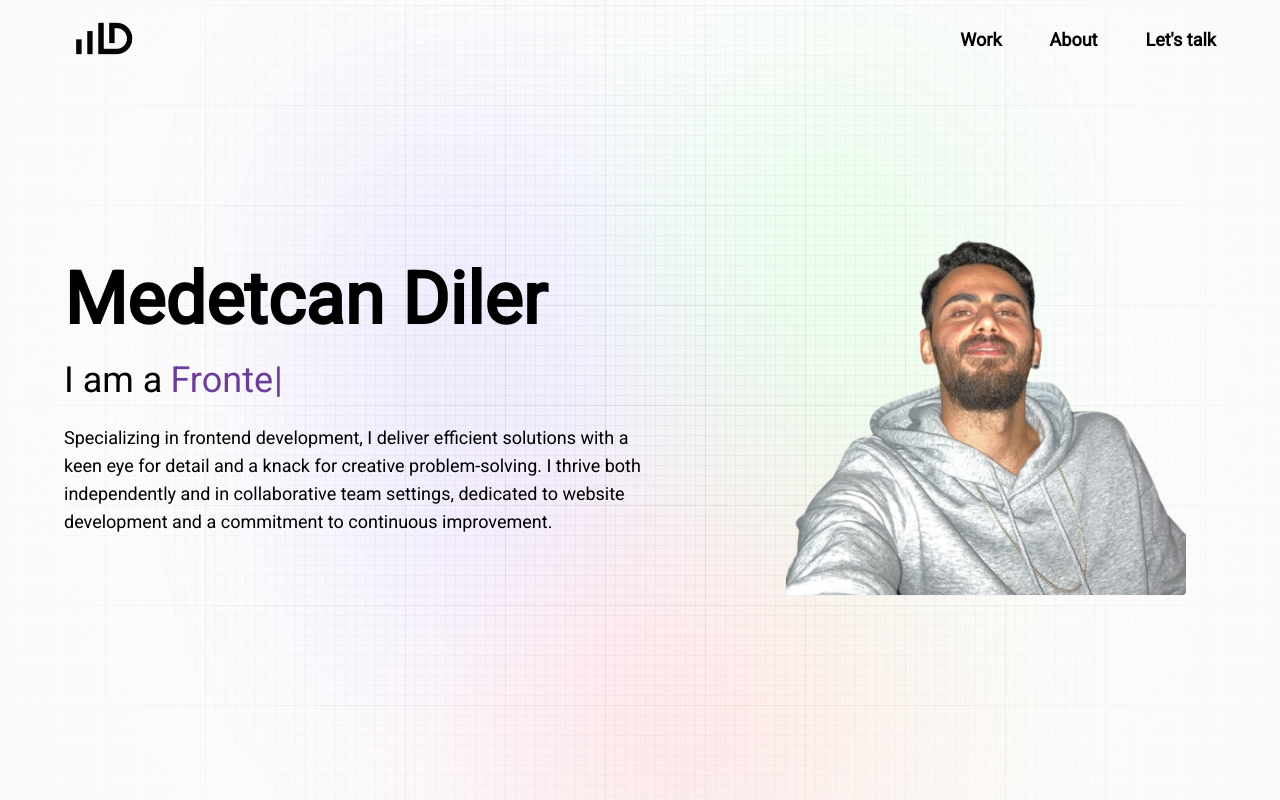
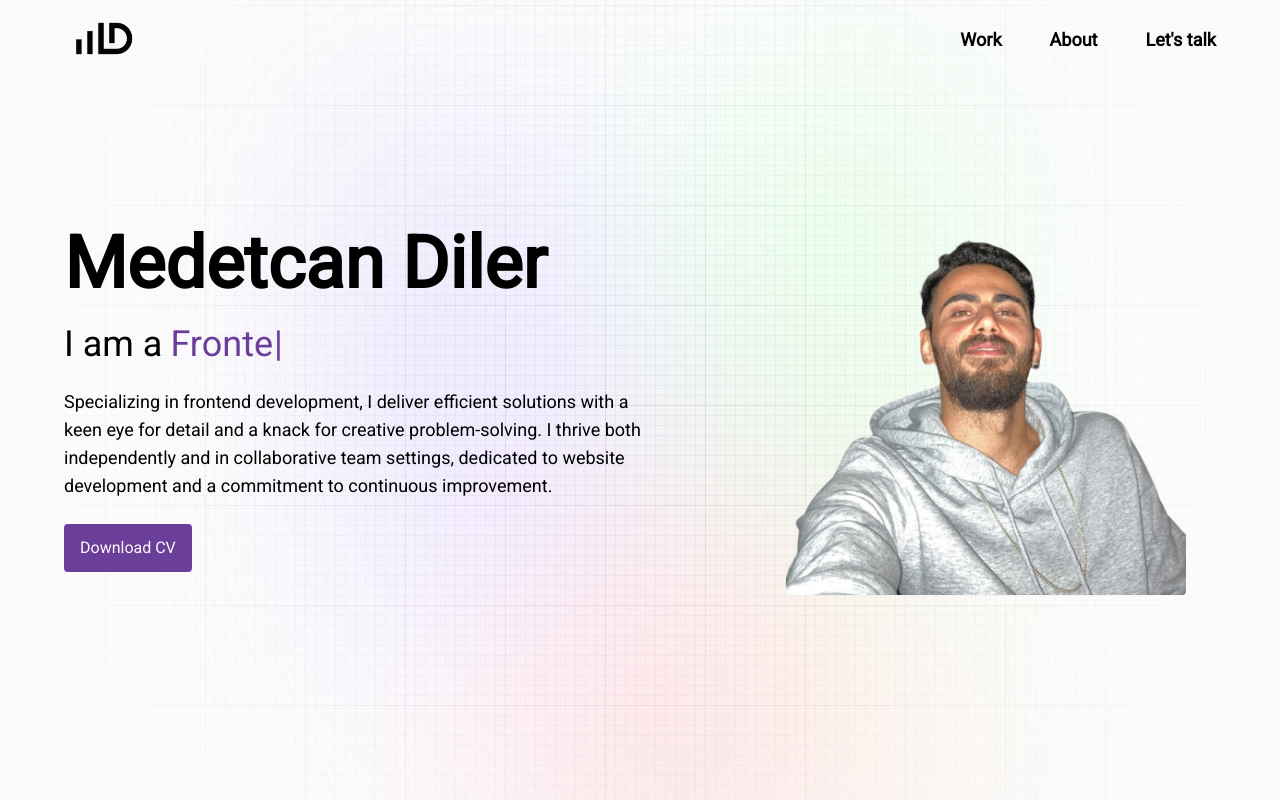
Before and after one commit to medetcandiler/portfolio, a Next.js app: page / in a window 1280 px wide. Built offline with nearby package versions, Linux system fonts and the light colour scheme.

Commit message:
Implemented cv button

```diff
--- a/app/components/HeroSection/HeroSection.js
+++ b/app/components/HeroSection/HeroSection.js
@@ -2,15 +2,26 @@
 import Typewriter from 'typewriter-effect';
 import Image from 'next/image';
 import { useRef } from 'react';
+import HamburgerMenu from '../HamburgerMenu/HamburgerMenu';
 
 import useIsVisible from '@/app/utils/useIsVisible';
 
 const HeroSection = () => {
   const heroRef = useRef();
   const isVisible = useIsVisible(heroRef);
+
+  const handleDownload = () => {
+    const cvUrl = '/pdf/cv.pdf';
+    const anchor = document.createElement('a');
+    anchor.href = cvUrl;
+    anchor.target = '_blank';
+    anchor.download = 'cv.pdf';
+    anchor.click();
+  }
+
   return (
     <section ref={heroRef} className={`container mx-auto flex h-screen -mt-[80px] w-full justify-center items-center transition-opacity ease-in duration-800 ${isVisible ? 'opacity-100' : 'opacity-0'}`}>
-      <div className='left w-full text-center flex flex-col space-y-3 sm:space-y-6 md:w-3/5 md:text-start'>
+      <div className='left w-full text-center flex flex-col space-y-5 sm:space-y-6 md:w-3/5 md:text-start'>
         <h1 className='text-5xl font-bold md:text-6xl lg:text-7xl '>Medetcan Diler</h1>
         <div className=' flex items-center justify-center space-x-2 text-2xl md:text-3xl md:justify-start lg:text-4xl '>
           <p className='whitespace-nowrap'>I am a</p>
@@ -27,6 +38,11 @@ const HeroSection = () => {
         <p className='text-md sm:px-10 leading-relaxed md:px-0 md:pr-24 md:text-lg '>
           Specializing in frontend development, I deliver efficient solutions with a keen eye for detail and a knack for creative problem-solving. I thrive both independently and in collaborative team settings, dedicated to website development and a commitment to continuous improvement.
         </p>
+        <div>
+          <button onClick={handleDownload} className='text-start bg-[#6b3e99] px-4 py-3 rounded duration-100 ease-linear transform  text-[#fafafa] hover:bg-[#4a2771] hover:rounded-full'>
+            Download CV
+          </button>
+        </div>
       </div>
       <div className='hidden right w-2/5 -mt-36 md:flex md:justify-center md:items-center'>
         <Image
--- a/app/components/Navbar/Navbar.js
+++ b/app/components/Navbar/Navbar.js
@@ -24,7 +24,7 @@ const Navbar = () => {
           alt="logo"
         />
       </div>
-      <div className="hidden right flex space-x-12 text-lg font-semibold md:block">
+      <div className="hidden right  space-x-12 text-lg font-semibold md:flex">
         <button onClick={e => handleSelectLink(e)} className={`${selectedLink === 'Work' ? 'selectedLink' : ''} link`}>Work</button>
         <button onClick={e => handleSelectLink(e)} className={`${selectedLink === 'About' ? 'selectedLink' : ''} link`}>About</button>
         <button onClick={e => handleSelectLink(e)} className={`${selectedLink === 'Let\'s talk' ? 'selectedLink' : ''} link`}>Let's talk</button>
```
Also changed, not shown: 1 other file (tests, documents, lock files or other folders).
